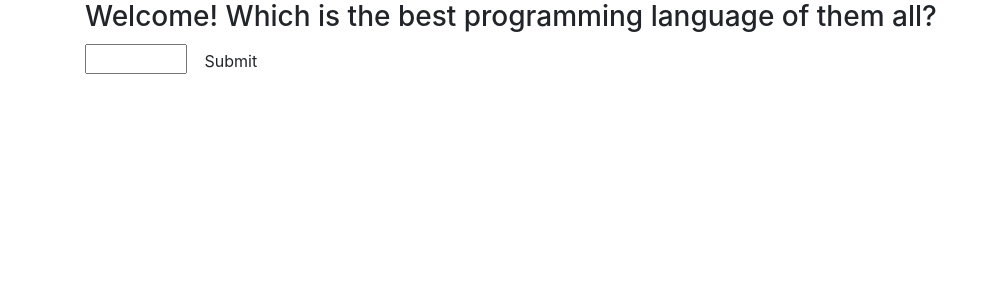
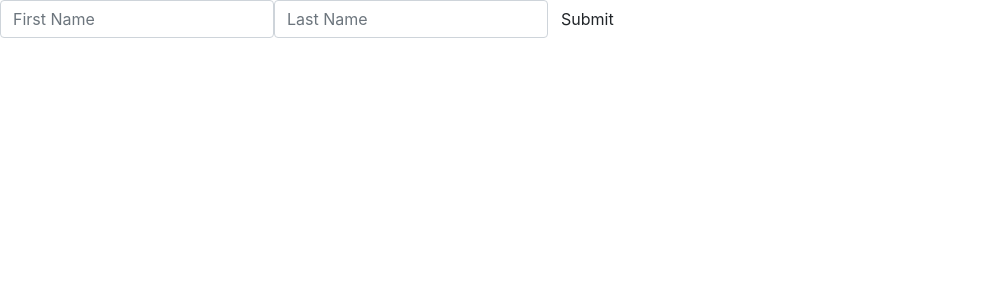
Before and after one commit to egimoro/sampleflask, a Flask app: page / in a window 1280 px wide. Shown: the top 300 px of the page, without its empty margins (0-999 px from the left). Run offline with Flask 2, Linux system fonts and the light colour scheme; some libraries are stand-ins or nearby versions.

Commit message:
Simplifying input form

```diff
--- a/app.py
+++ b/app.py
@@ -6,16 +6,17 @@ app = Flask(__name__)
 def interactive():
 	return render_template('index.html')
 
-@app.route('/background_process')
-def background_process():
-	try:
-		lang = request.args.get('proglang', 0, type=str)
-		if lang.lower() == 'python':
-			return jsonify(result='You are wise')
-		else:
-			return jsonify(result='Try again.')
-	except Exception as e:
-		return str(e)
+@app.route('/process',methods= ['POST'])
+def process():
+    firstName = request.form['firstName']
+
+    lastName = request.form['lastName']
+
+    output = firstName + " " + lastName
+
+    if firstName and lastName:
+        return jsonify({'output':'Full Name: ' + output})
+    return jsonify({'error' : 'Missing data!'})
 
 
 if __name__ == "__main__":
--- a/static/js/form.js
+++ b/static/js/form.js
@@ -1,10 +1,16 @@
-$(function() {
-			  $('a#process_input').bind('click', function() {
-				$.getJSON('/background_process', {
-				  proglang: $('input[name="proglang"]').val(),
-				}, function(data) {
-				  $("#result").text(data.result);
-				});
-				return false;
-			  });
-			});
+$(document).ready(function() {
+     $('form').on('submit', function(event) {
+       $.ajax({
+          data : {
+             firstName : $('#firstName').val(),
+             lastName: $('#lastName').val(),
+                 },
+             type : 'POST',
+             url : '/process',
+             success: (function(data) {
+          $('#output').text(data.output).show();
+      })
+            });
+
+      });
+});
--- a/templates/index.html
+++ b/templates/index.html
@@ -1,16 +1,24 @@
-{% extends "base.html" %}
+{% extends "base.html"%}
 {% block content %}
+  <form class="form-inline">
+  <!--First Name-->
+  <div class="form-group">
+  <label class="sr-only" for="firstName">First Name</label>
+  <input type="text" class="form-control" id="firstName" placeholder="First Name">
+  </div>
+  <!--Last Name-->
+  <div class="form-group">
+  <label class="sr-only" for="lastName">Last Name</label>
+  <input type="text" class="form-control" id="lastName" placeholder="Last Name">
+  </div>
 
-<script src="https://code.jquery.com/jquery-3.5.1.min.js" integrity="sha256-9/aliU8dGd2tb6OSsuzixeV4y/faTqgFtohetphbbj0=" crossorigin="anonymous"></script>
-  <script src="{{ url_for('static', filename='js/form.js') }}"></script>
+  <!--Submit Button-->
+  <button type="submit" class="btn btn-default">Submit</button>
+  </form>
+  </br>
+  <div id="output"></div>
+  </br>
+  <script src="https://code.jquery.com/jquery-3.5.1.min.js" integrity="sha256-9/aliU8dGd2tb6OSsuzixeV4y/faTqgFtohetphbbj0=" crossorigin="anonymous"></script>
+  <script src="{{ url_for('static', filename='js/form.js')}}"></script>
 
-<div class='container'>
-		<h3>Welcome! Which is the best programming language of them all?</h3>
-			<form>
-				<input type=text size=5 name=proglang>
-				<a href=# id=process_input><button class='btn btn-default'>Submit</button></a>
-			</form>
-		<p id=result></p>
-		</div>
-
-  {% endblock %}
+{% endblock %}
```
